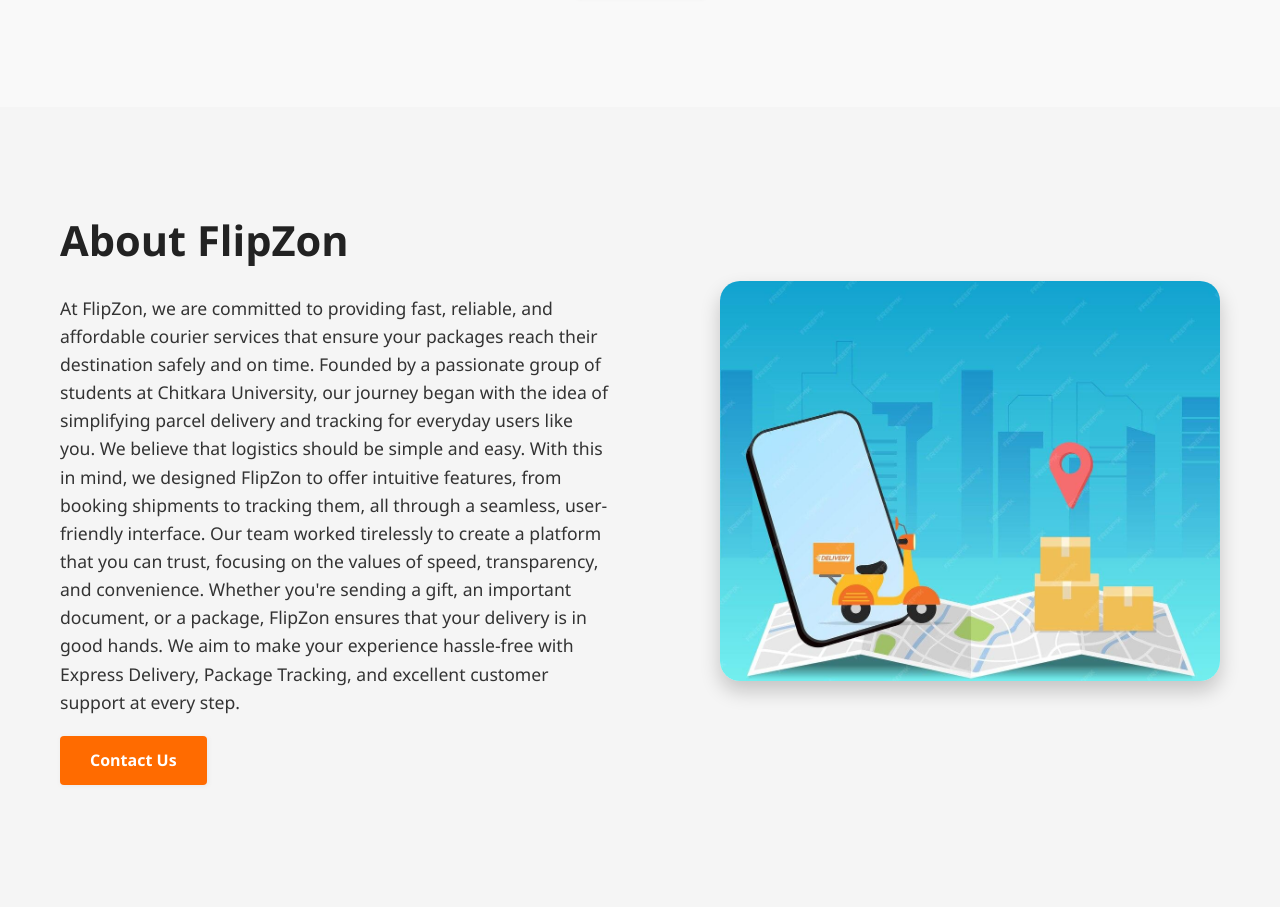
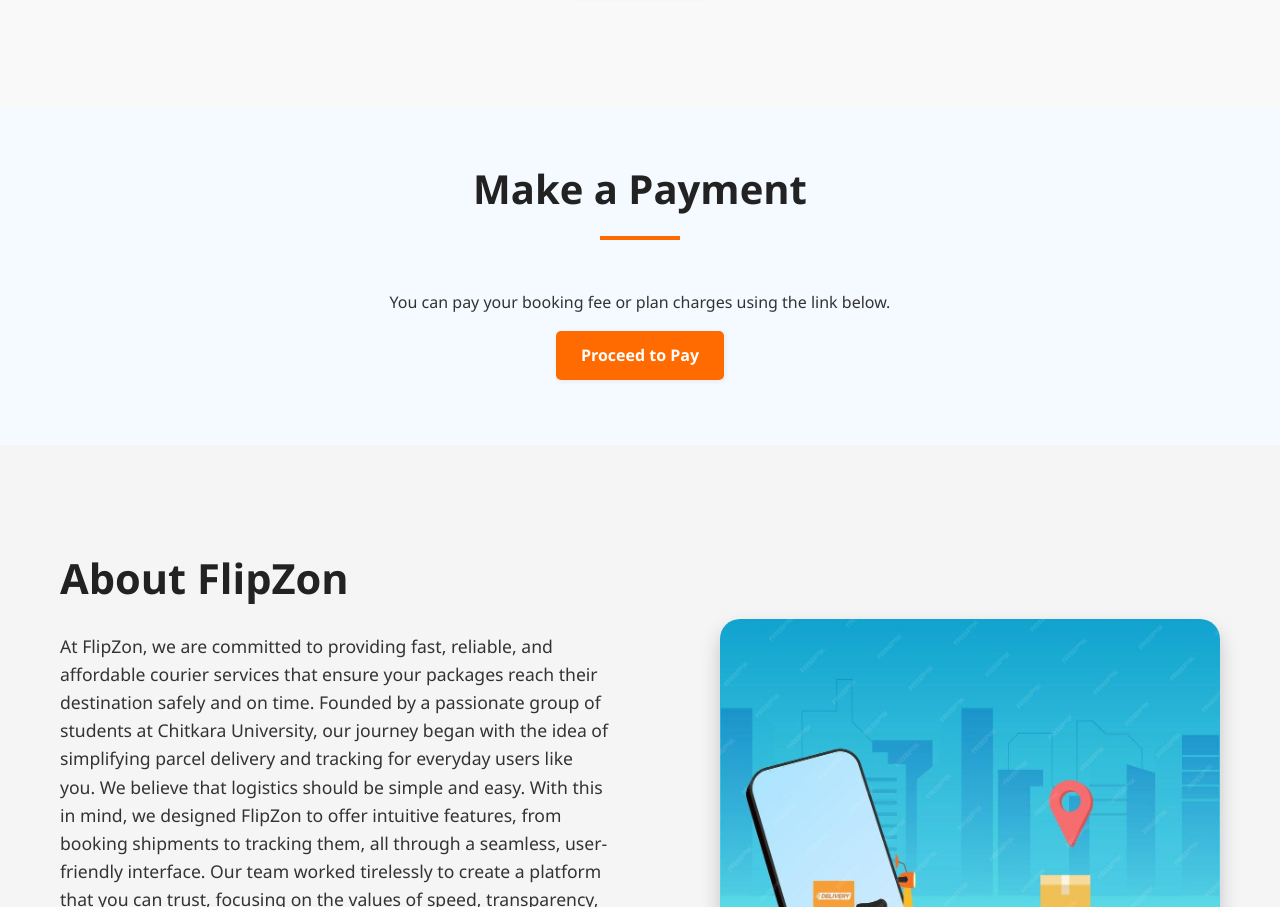
Before and after one commit to Manglarupali007/flipzone, a plain HTML site: page index.html in a window 1280 px wide. Shown: the part 1737-2644 px from the top of the page. Drawn offline with Linux system fonts and the light colour scheme.

Commit message:
Update index.html

```diff
--- a/index.html
+++ b/index.html
@@ -219,6 +219,13 @@
         </div>
     </div>
 </section>
+    <section class="payment" id="payment">
+  <div class="container">
+    <h2 class="section-title">Make a Payment</h2>
+    <p>You can pay your booking fee or plan charges using the link below.</p>
+    <a href="pay.html" class="btn">Proceed to Pay</a>
+  </div>
+</section>
 <section class="about" id="about">
     <div class="container">
         <div class="about-content">
```
